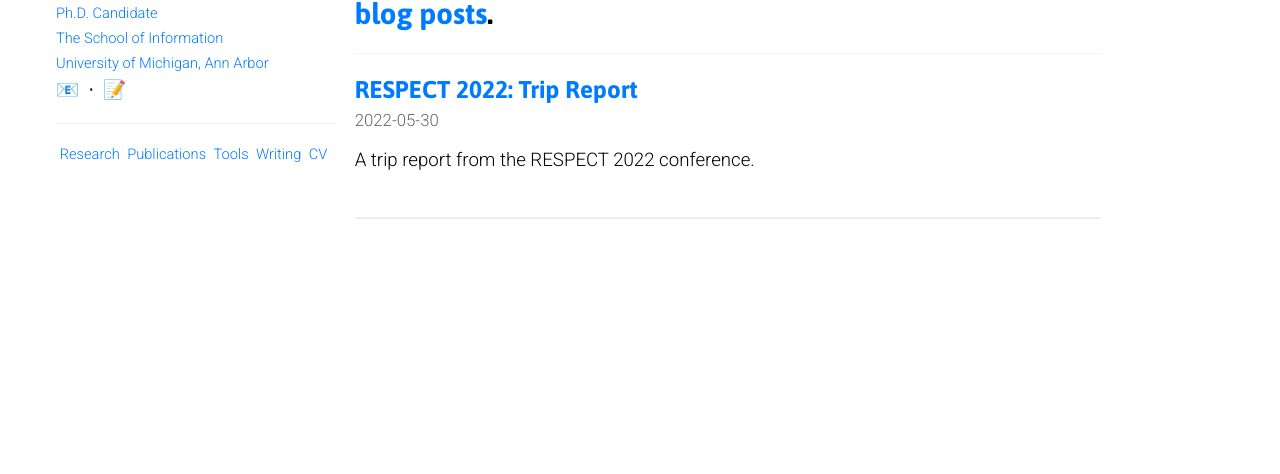
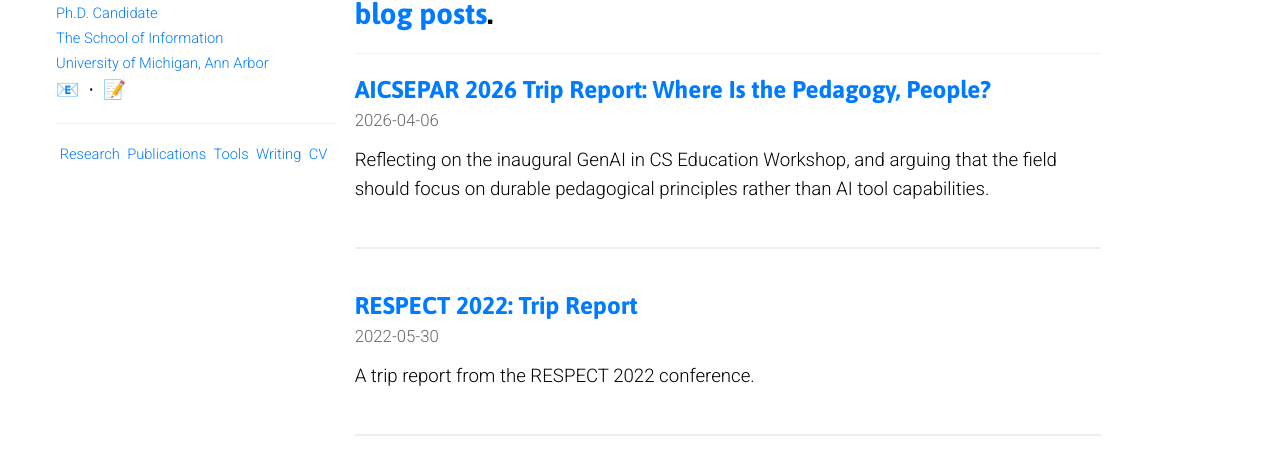
Before and after one commit to aspadiyath/aspadiyath.github.io, a SvelteKit app: page /writing in a window 1280 px wide. Shown: the part 308-782 px from the top of the page. Built offline with nearby package versions, Linux system fonts and the light colour scheme; a web font is replaced by a local one.

Commit message:
add new blog post, clean up CSS

```diff
--- a/src/data/writing.json
+++ b/src/data/writing.json
@@ -1,4 +1,10 @@
 [
+    {
+        "title": "AICSEPAR 2026 Trip Report: Where Is the Pedagogy, People?",
+        "date": "2026-04-06",
+        "description": "Reflecting on the inaugural GenAI in CS Education Workshop, and arguing that the field should focus on durable pedagogical principles rather than AI tool capabilities.",
+        "link": "https://ideallab.substack.com/p/aicsepar-2026-trip-report-where-is"
+    },
     {
         "title": "RESPECT 2022: Trip Report",
         "date": "2022-05-30",
--- a/src/routes/tools/genai-contract/+page.svelte
+++ b/src/routes/tools/genai-contract/+page.svelte
@@ -171,11 +171,6 @@
         margin-bottom: 0.5em;
     }
 
-    .download-link {
-        font-size: 0.9em;
-        font-weight: 600;
-    }
-
     #related-paper ul {
         list-style: none;
         padding-left: 0;
--- a/src/routes/writing/+page.svelte
+++ b/src/routes/writing/+page.svelte
@@ -10,7 +10,7 @@
 
 <Title text="Writing" />
 
-<h1>These are some of my notes, ramblings, and links to my <a href="https://medium.com/@the_ideal_1" target="_blank" rel="noopener noreferrer">blog posts</a>.</h1>
+<h1>These are some of my notes, ramblings, and links to my <a href="https://ideallab.substack.com?utm_source=aspadiyath.github.io" target="_blank" rel="noopener noreferrer">blog posts</a>.</h1>
 
 <hr />
 
```
Also changed, not shown: 22 other files (tests, documents, lock files or other folders).
